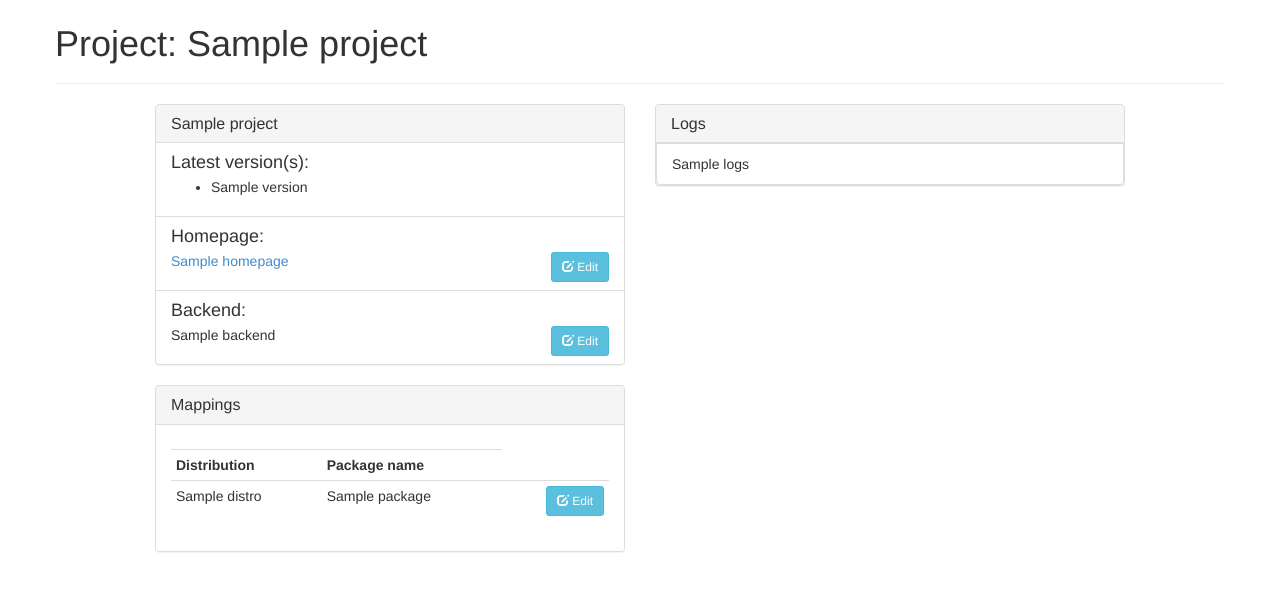
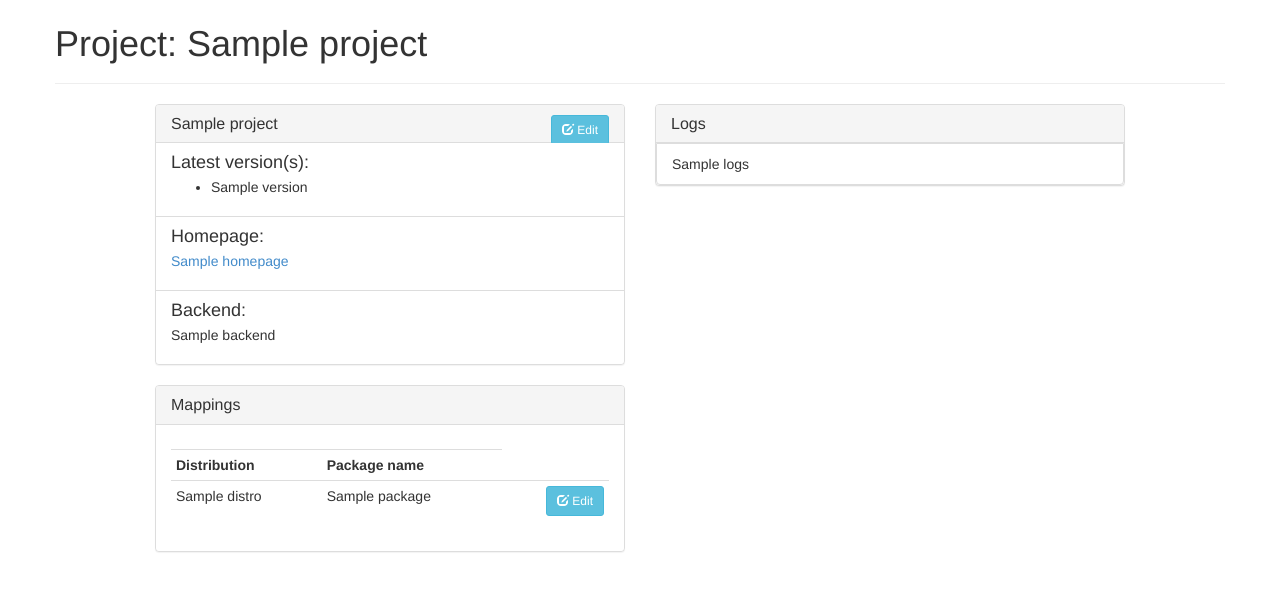
Before and after one commit to fedora-infra/anitya, a Python web app: template anitya/templates/project.html in a window 1280 px wide. Shown: the part 51-647 px from the top of the page. Run offline with Jinja, Linux system fonts and the light colour scheme; the template is opened without the code that fills it: most values are stand-ins (such as "Sample title", 1, 10 or a date in 2020); some libraries are stand-ins or nearby versions.

Commit message:
Re-design a little the project page so that we have only one edit button

```diff
--- a/anitya/templates/project.html
+++ b/anitya/templates/project.html
@@ -11,7 +11,16 @@
 
     <div class="panel panel-default">
       <div class="panel-heading">
-        <h3 class="panel-title" property="doap:name">{{ project.name }}</h3>
+          <div class="list-group-item-text">
+        <a href="{{ url_for('edit_project', project_id=project.id) }}">
+            <button type="submit" class="btn btn-info btn-sm pull-right inline"
+                id="edit_btn">
+              <span class="glyphicon glyphicon-edit"></span>
+              Edit
+            </button>
+        </a>
+        <h3 class="panel-title inline" property="doap:name">{{ project.name }}</h3>
+        </div>
       </div>
 
       <div class="list-group">
@@ -39,12 +48,6 @@
         <div class="list-group-item">
           <h4 class="list-group-item-heading">Homepage:</h4>
           <div class="list-group-item-text">
-            <a href="{{ url_for('edit_project', project_id=project.id) }}">
-                <button type="submit" class="btn btn-info btn-sm pull-right">
-                  <span class="glyphicon glyphicon-edit"></span>
-                  Edit
-                </button>
-            </a>
             <p><a property="doap:homepage" href="{{ project.homepage }}"
                target="_blank">{{ project.homepage }}
              </a><p>
@@ -54,12 +57,6 @@
         <div class="list-group-item">
           <h4 class="list-group-item-heading">Backend:</h4>
           <div class="list-group-item-text">
-            <a href="{{ url_for('edit_project', project_id=project.id) }}">
-                <button type="submit" class="btn btn-info btn-sm pull-right">
-                  <span class="glyphicon glyphicon-edit"></span>
-                  Edit
-                </button>
-            </a>
             <p>{{ project.backend }}</p>
           </div>
         </div><!-- end list-group-item -->
```
